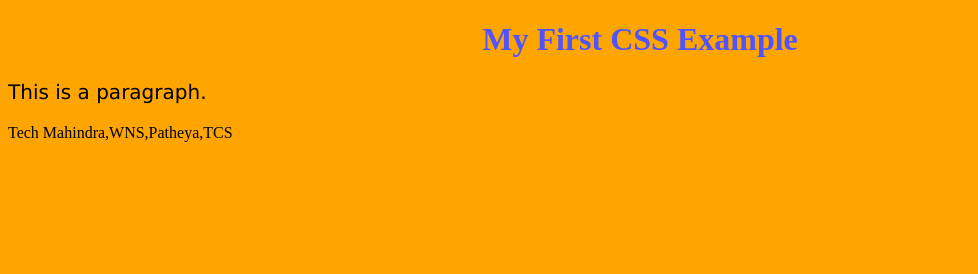
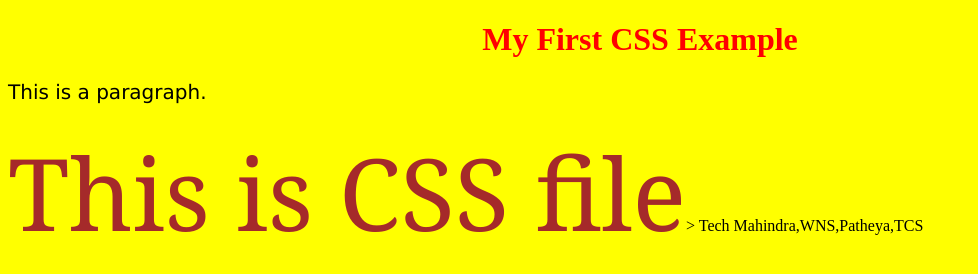
Before and after one commit to Snehal8226/ASSIGNMENTS, a plain HTML site: page NEW1.HTML in a window 1280 px wide. Shown: the whole page, without its empty margins (0-978 px from the left). Drawn offline with Linux system fonts and the light colour scheme.

Commit message:
link trial

```diff
--- a/NEW1.HTML
+++ b/NEW1.HTML
@@ -1,24 +1,13 @@
    <!DOCTYPE html>
          <html lang="en">
          <head>
-            <style>
-            body {
-                  background-color: orange;
-                }
-                h1 {
-                  color: rgb(80, 83, 255);
-                  text-align: center;
-                }
-                p {
-                  font-family: verdana;
-                  font-size: 20px;
-                }
-               </style>
+          <link rel="stylesheet" href="style.css">
                </head>
 
                 <body>
                 <h1>My First CSS Example</h1>
                <p>This is a paragraph.</p>
+               <p2>This is CSS file</p2>>
             </body>
 
                  <meta charset="UTF-8">
@@ -26,5 +15,6 @@
             <meta name="viewport" content="width=device-width, initial-scale=1.0">
             <title>Document</title>
             <script src="NEW1.JS"></script>
+            <script src="ArrayMap.js"></script>
 
   </html>
--- a/array.css
+++ /dev/null
@@ -1,11 +0,0 @@
-body {
-    background-color: orange;
-  }
-  h1 {
-    color: rgb(80, 83, 255);
-    text-align: center;
-  }
-  p {
-    font-family: verdana;
-    font-size: 20px;
-  }
--- /dev/null
+++ b/style.css
@@ -0,0 +1,17 @@
+body {
+    background-color: yellow;
+  }
+  h1 {
+    color: red;
+    text-align: center;
+  }
+  p {
+    font-family: verdana;
+    font-size: 20px;
+  }
+  p2{
+    color: brown;
+    text-align: center;
+    font-family: Georgia, 'Times New Roman', Times, serif;
+    font-size: 100px
+  }
```
